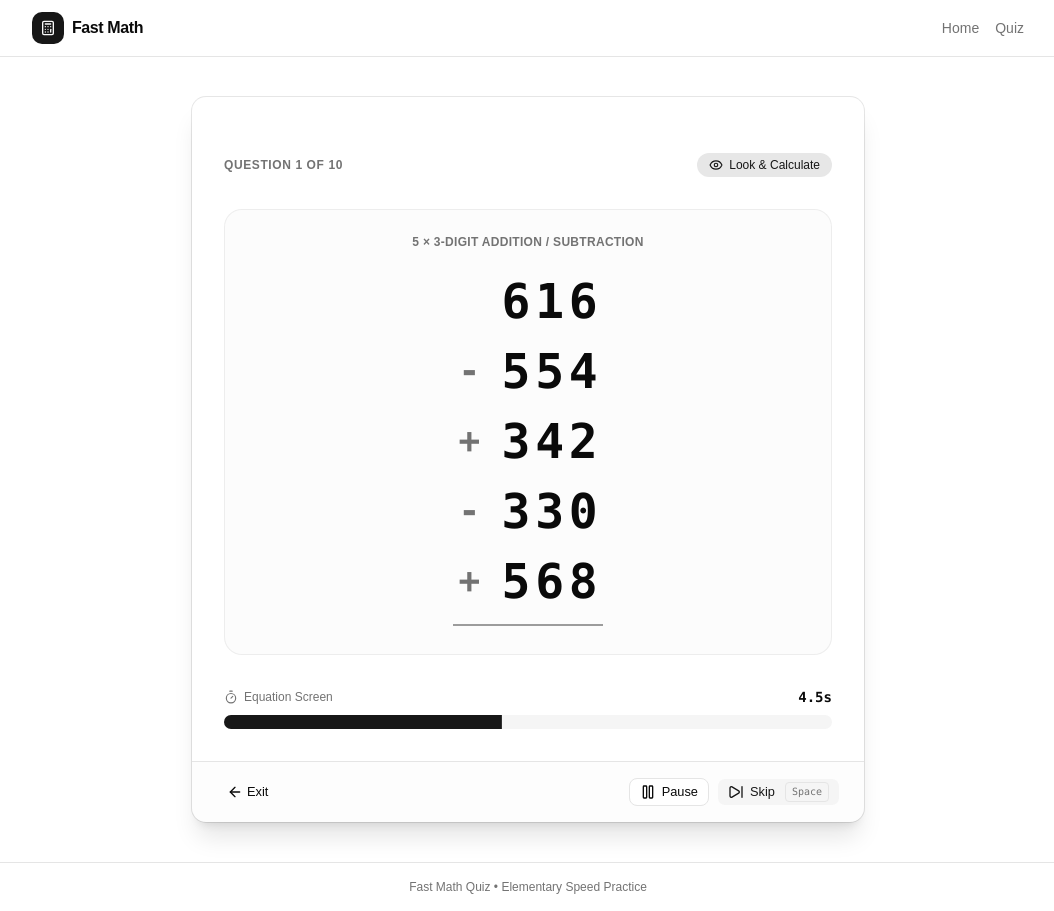
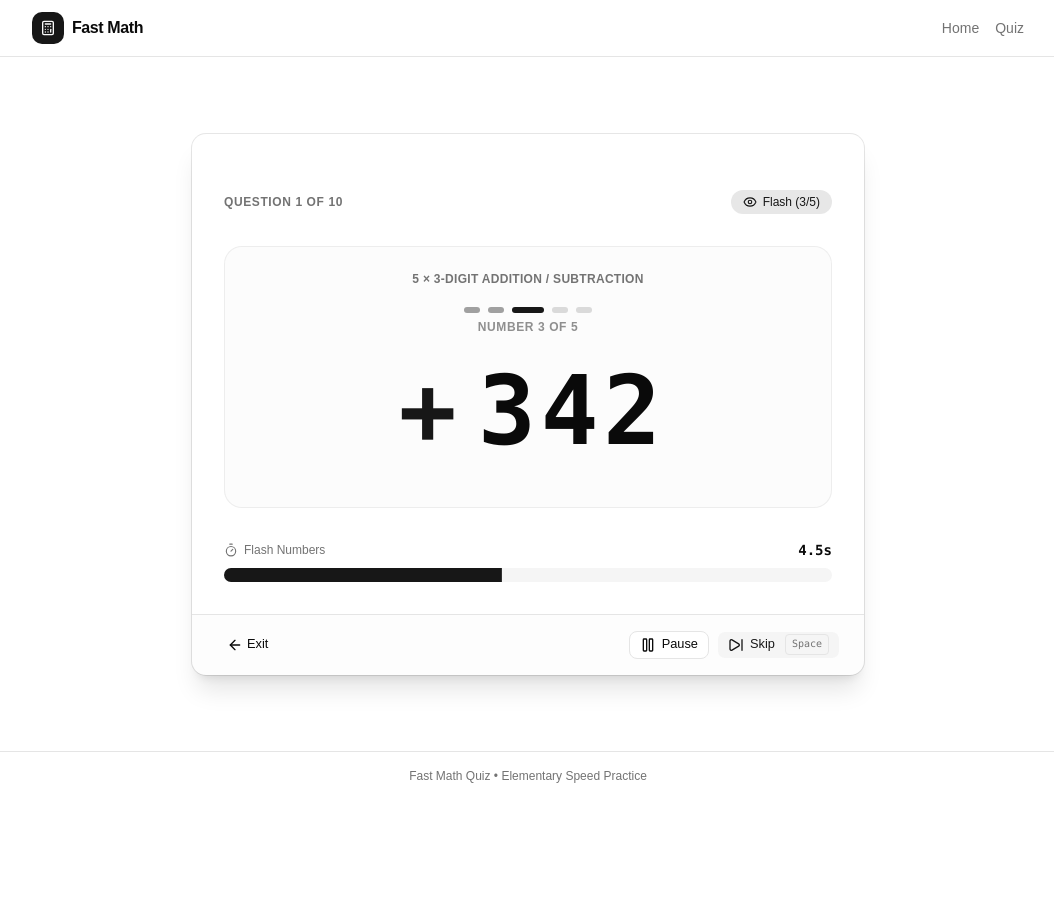
Before and after one commit to lanipark/quiz-fast-math, a React (Vite) app: page /quiz in a window 1280 px wide. Shown: the whole page, without its empty margins (112-1166 px from the left). After the commit the page ends 800 px from the top, so only its background shows below. Built offline with nearby package versions, Linux system fonts and the light colour scheme.

Commit message:
feat: implement sequential flash timing for quiz display

```diff
--- a/src/components/quiz/QuizDisplay.tsx
+++ b/src/components/quiz/QuizDisplay.tsx
@@ -43,6 +43,20 @@ export function QuizDisplay({
         })()
       : undefined);
 
+  // Sequential flash timing calculations for 5x3-digit questions
+  // Each number is shown for (secondsPerTerm - hideGapSeconds) then hidden for hideGapSeconds before the next number
+  const totalTerms = columnTerms?.length ?? 0;
+  const secondsPerTerm = totalTerms > 0 ? totalSeconds / totalTerms : 2.0;
+  const hideGapSeconds = 0.3; // 300ms clean blank gap between numbers
+  const elapsed = Math.max(0, totalSeconds - remainingSeconds);
+  const currentTermIndex =
+    totalTerms > 0
+      ? Math.min(totalTerms - 1, Math.floor(elapsed / secondsPerTerm))
+      : 0;
+  const timeInTerm = elapsed - currentTermIndex * secondsPerTerm;
+  const isVisible = timeInTerm < Math.max(0.1, secondsPerTerm - hideGapSeconds);
+  const currentTerm = columnTerms ? columnTerms[currentTermIndex] : null;
+
   return (
     <div className="flex flex-col items-center justify-center space-y-8 py-4">
       {/* Question Header & Phase Pill */}
@@ -52,7 +66,9 @@ export function QuizDisplay({
         </span>
         <span className="inline-flex items-center gap-1.5 rounded-full bg-primary/10 px-3 py-1 text-xs font-medium text-primary">
           <Eye className="size-3.5" />
-          Look & Calculate
+          {columnTerms
+            ? `Flash (${currentTermIndex + 1}/${totalTerms})`
+            : "Look & Calculate"}
         </span>
       </div>
 
@@ -62,23 +78,54 @@ export function QuizDisplay({
           {question.categoryLabel}
         </div>
 
-        {columnTerms ? (
-          <div className="flex flex-col items-center justify-center w-full py-1">
-            <div className="inline-flex flex-col font-mono text-3xl sm:text-4xl md:text-5xl font-bold select-none">
-              {columnTerms.map((term, index) => (
-                <div
-                  key={index}
-                  className="flex items-center justify-end gap-3 sm:gap-4 tabular-nums leading-snug py-0.5"
+        {columnTerms && currentTerm ? (
+          <div className="flex flex-col items-center justify-center w-full space-y-3 py-2">
+            {/* Step progress pills and indicator */}
+            <div className="flex flex-col items-center gap-1.5">
+              <div className="flex items-center gap-2">
+                {columnTerms.map((_, idx) => {
+                  const isPast = idx < currentTermIndex;
+                  const isCurrent = idx === currentTermIndex;
+                  return (
+                    <div
+                      key={idx}
+                      className={`h-1.5 rounded-full transition-all duration-200 ${
+                        isCurrent
+                          ? "w-8 bg-primary"
+                          : isPast
+                            ? "w-4 bg-primary/40"
+                            : "w-4 bg-muted-foreground/25"
+                      }`}
+                    />
+                  );
+                })}
+              </div>
+              <span className="text-xs font-semibold uppercase tracking-wider text-muted-foreground/80">
+                Number {currentTermIndex + 1} of {totalTerms}
+              </span>
+            </div>
+
+            {/* Flash Number Display with fixed height to prevent layout shift */}
+            <div className="h-28 sm:h-32 flex items-center justify-center w-full">
+              <div
+                className={`flex items-center justify-center font-mono font-bold select-none tabular-nums text-6xl sm:text-7xl md:text-8xl tracking-wider transition-opacity duration-75 ${
+                  isVisible ? "opacity-100" : "opacity-0"
+                }`}
+              >
+                <span
+                  className={`inline-block w-12 sm:w-16 md:w-20 text-center font-bold mr-1 sm:mr-2 ${
+                    currentTerm.operator === "-"
+                      ? "text-rose-500 dark:text-rose-400"
+                      : currentTerm.operator === "+"
+                        ? "text-primary"
+                        : "opacity-0 pointer-events-none"
+                  }`}
+                  aria-hidden={!currentTerm.operator}
                 >
-                  <span className="w-6 sm:w-8 text-center text-muted-foreground font-semibold text-2xl sm:text-3xl md:text-4xl">
-                    {term.operator ?? ""}
-                  </span>
-                  <span className="text-right tracking-widest font-mono">
-                    {term.value}
-                  </span>
-                </div>
-              ))}
-              <div className="border-b-2 border-foreground/40 w-full mt-2" />
+                  {currentTerm.operator ?? "+"}
+                </span>
+                <span className="text-foreground">{currentTerm.value}</span>
+              </div>
             </div>
           </div>
         ) : (
@@ -98,7 +145,8 @@ export function QuizDisplay({
       <div className="w-full space-y-2">
         <div className="flex items-center justify-between text-xs font-medium text-muted-foreground">
           <span className="flex items-center gap-1.5">
-            <Timer className="size-3.5" /> Equation Screen
+            <Timer className="size-3.5" />{" "}
+            {columnTerms ? "Flash Numbers" : "Equation Screen"}
           </span>
           <span className="font-mono font-semibold text-foreground text-sm tabular-nums">
             {remainingSeconds.toFixed(1)}s
--- a/src/pages/HomePage.tsx
+++ b/src/pages/HomePage.tsx
@@ -45,8 +45,9 @@ export function HomePage() {
                   Q1–4:
                 </span>
                 <span>
-                  <strong>5 × 3-digit addition/subtraction</strong> (e.g.{" "}
-                  <em>342 + 810 - 215...</em>, intermediate values always ≥ 0).
+                  <strong>5 × 3-digit addition/subtraction</strong> (flash
+                  numbers shown one by one for 2s each, intermediate values
+                  always ≥ 0).
                 </span>
               </li>
               <li className="flex items-start gap-2">
```
